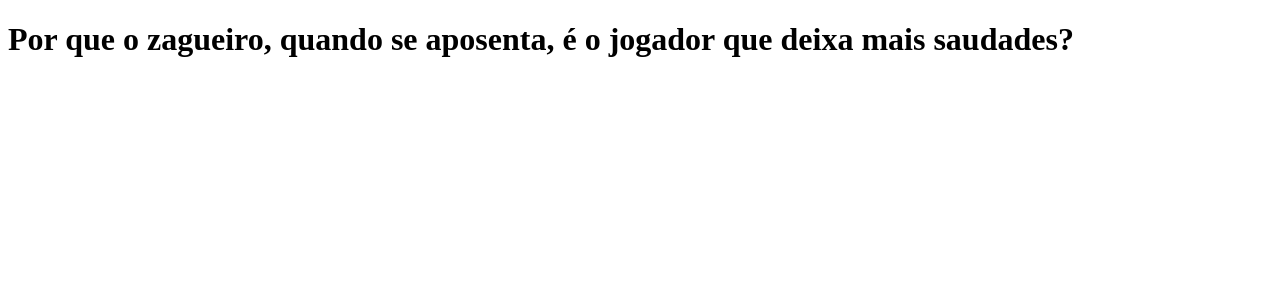
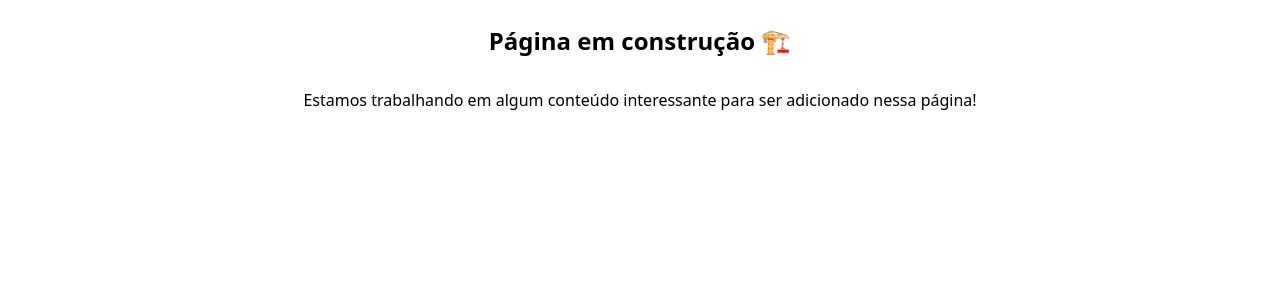
Before and after one commit to mlorenzeto/clone-tabnews, a Next.js app: page / in a window 1280 px wide. Shown: the top 300 px of the page. Built offline with nearby package versions, Linux system fonts and the light colour scheme.

Commit message:
adiciona o novo conteúdo da página em construção

```diff
--- /dev/null
+++ b/pages/_app.js
@@ -0,0 +1,6 @@
+import "../styles.css";
+
+// This default export is required in a new `pages/_app.js` file.
+export default function MyApp({ Component, pageProps }) {
+  return <Component {...pageProps} />;
+}
--- a/pages/index.js
+++ b/pages/index.js
@@ -1,9 +1,12 @@
 function Home() {
   return (
-    <h1>
-      Por que o zagueiro, quando se aposenta, é o jogador que deixa mais
-      saudades?
-    </h1>
+    <div className="container">
+      <h1>Página em construção 🏗️</h1>
+      <p>
+        Estamos trabalhando em algum conteúdo interessante para ser adicionado
+        nessa página!
+      </p>
+    </div>
   );
 }
 
--- /dev/null
+++ b/styles.css
@@ -0,0 +1,29 @@
+body {
+  font-family:
+    ui-sans-serif,
+    system-ui,
+    -apple-system,
+    BlinkMacSystemFont,
+    Segoe UI,
+    Roboto,
+    Helvetica Neue,
+    Arial,
+    Noto Sans,
+    sans-serif,
+    Apple Color Emoji,
+    Segoe UI Emoji,
+    Segoe UI Symbol,
+    Noto Color Emoji;
+}
+
+h1 {
+  font-size: 24px;
+}
+
+.container {
+  width: 100%;
+  display: flex;
+  align-items: center;
+  justify-content: center;
+  flex-direction: column;
+}
```
